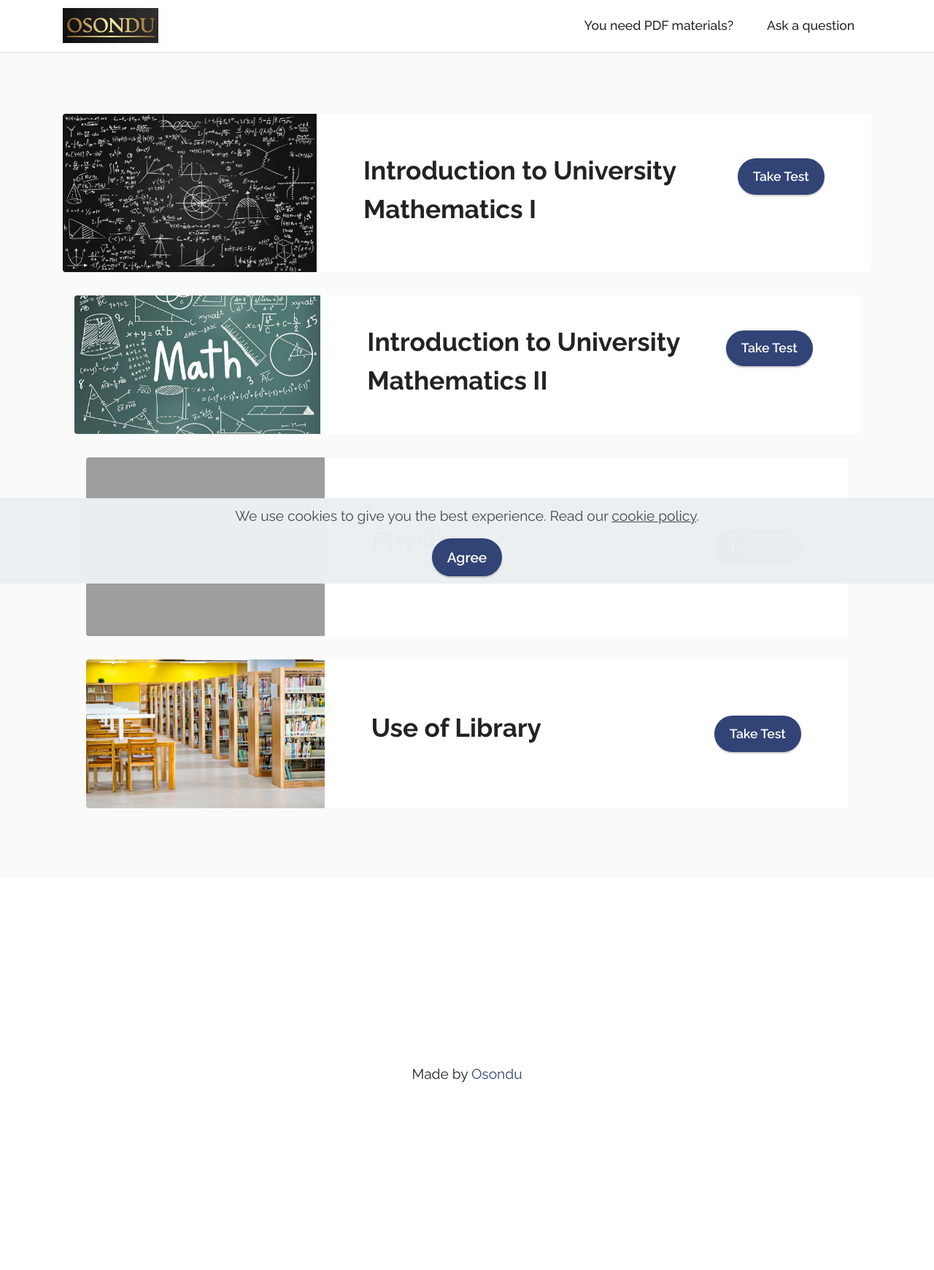
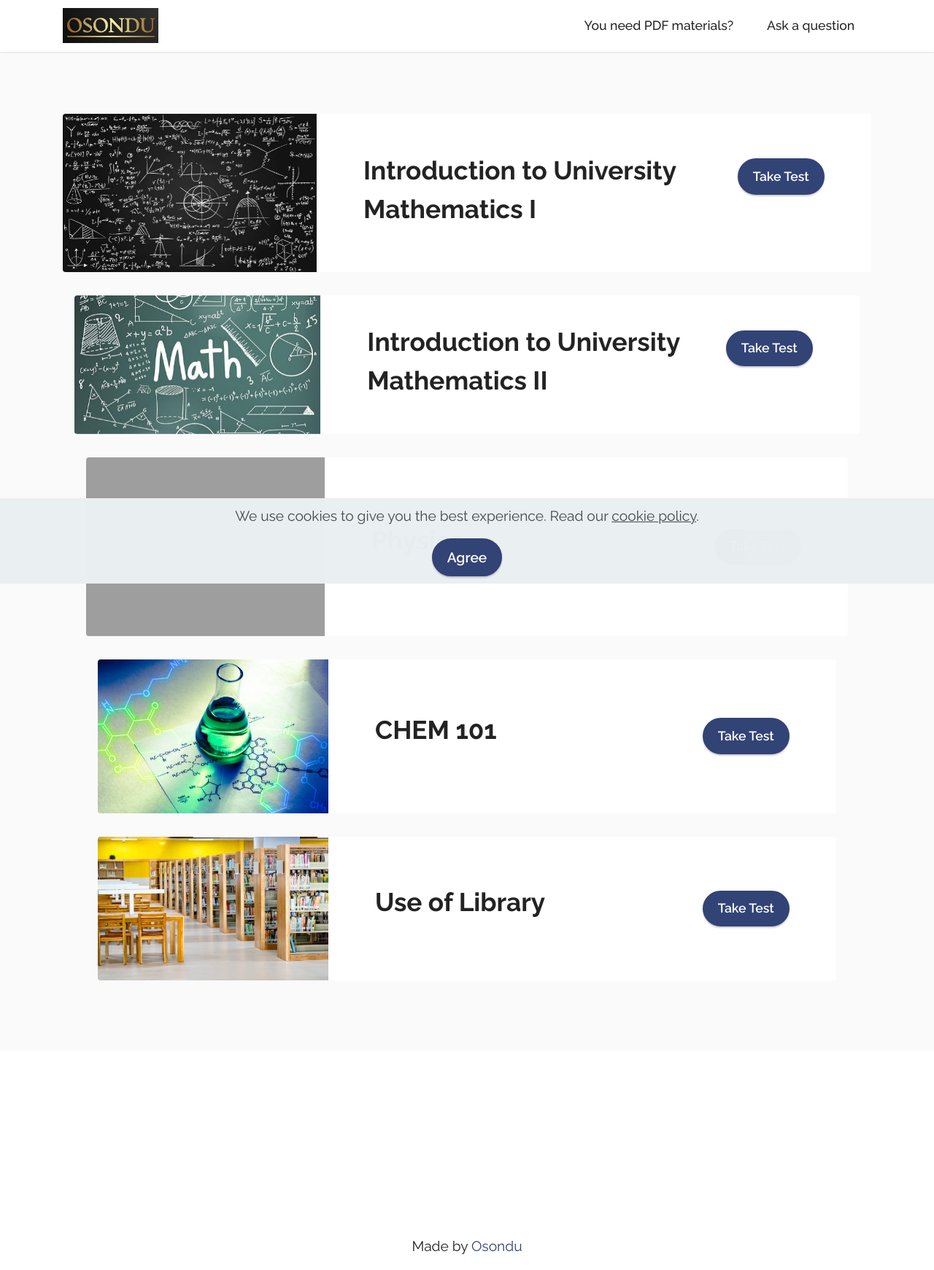
Before and after one commit to SamuelOsondu/MockExam, a Flask app: page /first_year in a window 1280 px wide. Shown: the whole page at 73% size. Before the commit the page ends 1484 px from the top, so only its background shows below. Run offline with Flask 2, Linux system fonts and the light colour scheme; some libraries are stand-ins or nearby versions; grey boxes are pictures that could not be loaded.

Commit message:
sixth Update - course added

```diff
--- a/templates/yearone.html
+++ b/templates/yearone.html
@@ -91,6 +91,34 @@
         </div>
 
 
+    <div class="container">
+        <div class="card">
+            <div class="card-wrapper">
+                <div class="row align-items-center">
+                    <div class="col-12 col-md-4">
+                        <div class="image-wrapper">
+                            <img src="/static/images/chem.jpg" alt="CHEM 101">
+                        </div>
+                    </div>
+                    <div class="col-12 col-md">
+                        <div class="card-box">
+                            <div class="row">
+                                <div class="col-md">
+                                    <h6 class="card-title mbr-fonts-style display-5"><strong>CHEM 101</strong></h6>
+
+                                </div>
+                                <div class="col-md-auto">
+
+                                    <div class="mbr-section-btn"><a href="https://quizzory.in/id/6420f2604e81b008853ee8e0" class="btn btn-primary display-4">Take Test</a></div>
+                                </div>
+                                <div></div>
+                            </div>
+                        </div>
+                    </div>
+                </div>
+            </div>
+        </div>
+
 
         <div class="card">
             <div class="card-wrapper">
```
Also changed, not shown: static/images/chem.jpg (added).
